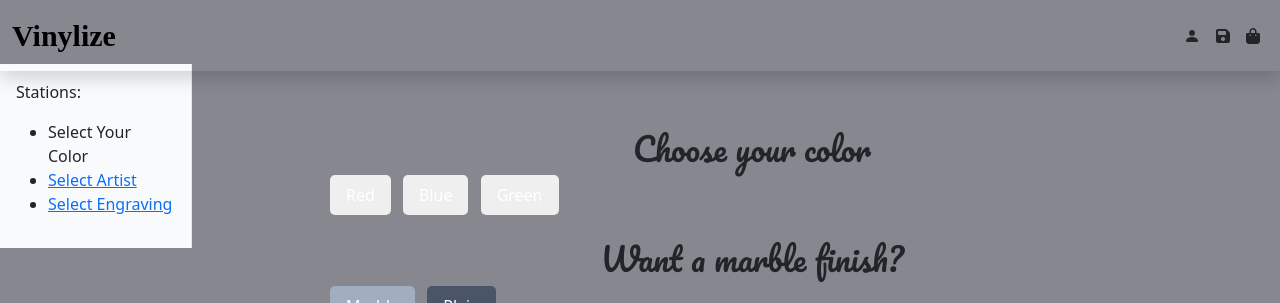
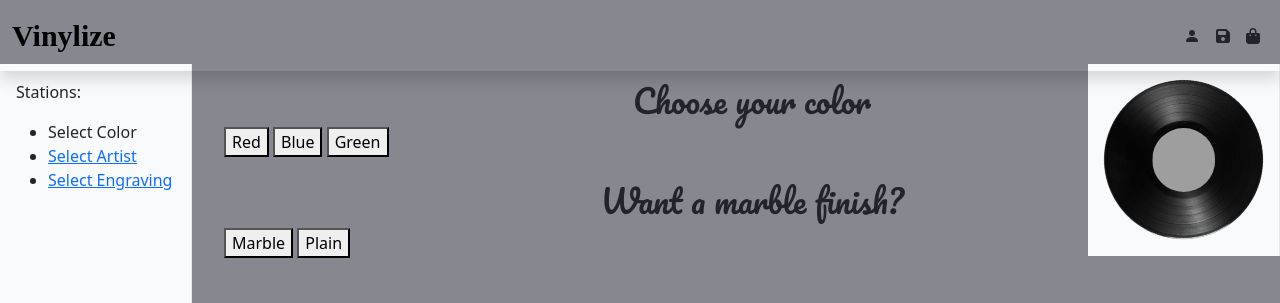
Before and after one commit to abarroso08/Vinylize, a PHP site: page /select-color.php in a window 1280 px wide. Shown: the top 303 px of the page. Run offline with PHP 8.4, Linux system fonts and the light colour scheme; grey boxes are pictures that could not be loaded.

Commit message:
Cambio CS

```diff
--- a/css/create.css
+++ b/css/create.css
@@ -72,34 +72,31 @@ h2{
 /* Fixed navigation column on the left */
 .nav-column {
      position: fixed;
-     top: 4rem; /* Adjust as needed for spacing from top */
+     float: left;
+     top: 4rem;
      left: 0;
-     width: 12rem; /* Width of the navigation column */
+     width: 12rem;
      padding: 1rem;
-     background-color: #f9fafb; /* Light gray background */
-     border-right: 1px solid #e2e8f0; /* Optional border for separation */
+     background-color: #f9fafb;
+     border-right: 1px solid #e2e8f0;
+     height: calc(100vh - 4rem); /* Full height minus top padding */
+     overflow-y: auto; /* Scroll if content overflows */
  }
 
  /* Content area with margin to avoid overlap with nav column */
- .content-area {
+ .content-area-station {
      margin-left: 14rem; /* Adds space on the left to accommodate the fixed column */
  }
 
- /* Button styling */
- .color-buttons button,
- .finish-buttons button {
-     padding: 0.5rem 1rem;
-     margin-right: 0.5rem;
-     border: none;
-     border-radius: 5px;
-     color: white;
-     cursor: pointer;
+ .vinyl-view{
+     position: fixed;
+     float: right;
+     top: 4rem;
+     right: 0;
+     width: 12rem;
+     padding: 1rem;
+     background-color: #f9fafb;
+     border-right: 1px solid #e2e8f0;
+     height: calc(100vh - 4rem); /* Full height minus top padding */
+     overflow-y: auto; /* Scroll if content overflows */
  }
-
- .finish-buttons button.active {
-     background-color: #4a5568; /* Gray for default active Plain button */
- }
-
- .finish-buttons button:not(.active) {
-     background-color: #a0aec0; /* Lighter gray for inactive */
- }
--- a/select-color.php
+++ b/select-color.php
@@ -5,45 +5,41 @@
 <body class="d-flex flex-column min-vh-100">
      <?php include "assets/nav.php" ?>
 
-     <div class="container mx-auto mt-4 flex">
+     <div class="create-container flex">
          <!-- Left Side: Fixed Navigation Column -->
          <div class="nav-column">
              <p class="text-gray-500">Stations:</p>
              <ul class="list-disc pl-4">
-                 <li class="font-bold text-indigo-800">Select Your Color</li>
+                 <li class="font-bold text-indigo-800">Select Color</li>
                  <li><a href="select-artist.php" class="text-indigo-600">Select Artist</a></li>
                  <li><a href="select-engraving.php" class="text-indigo-600">Select Engraving</a></li>
              </ul>
          </div>
 
          <!-- Right Side Content Area -->
-         <div class="content-area ml-56 p-4">
-             <!-- Color Selection Title -->
+         <div class="content-area-station">
              <h2 class="text-2xl font-semibold mb-2">Choose your color</h2>
              <div class="color-buttons mb-4">
                  <button class="color-btn bg-red-500" data-color="red">Red</button>
                  <button class="color-btn bg-blue-500" data-color="blue">Blue</button>
                  <button class="color-btn bg-green-500" data-color="green">Green</button>
-                 <!-- Add more color buttons as needed -->
              </div>
 
-             <!-- Marble Finish Selection -->
              <h2 class="text-2xl font-semibold mb-2">Want a marble finish?</h2>
              <div class="finish-buttons mb-6">
                  <button class="finish-btn" id="marble">Marble</button>
                  <button class="finish-btn active" id="plain">Plain</button>
              </div>
+          </div>
 
-             <!-- Vinyl and Album Cover Display -->
-             <div class="flex items-center justify-center">
-                 <div class="relative">
-                     <!-- Big Circle (Vinyl) -->
-                     <img id="vinyl-display" src="images/default-vinyl.jpg" alt="Vinyl" class="w-64 h-64 rounded-full object-cover">
-                     <!-- Small Circle (Album Cover) Positioned on Top -->
-                     <img src="images/default-album.jpg" alt="Album Cover" class="w-16 h-16 rounded-full object-cover absolute top-4 right-4">
-                 </div>
-             </div>
-         </div>
+          <div class="vinyl-view" style="width:15vw;height:15vw">
+               <div class="main-container-design">
+                    <div class="vinyl-container-design">
+                         <img src="images/vinyl-black.png" alt="Current Vinyl Design" class="vinyl-left">
+                         <img src="images/kanye-circle.jpg" alt="" class="circle">
+                    </div>
+               </div>
+          </div>
      </div>
 
      <?php include "assets/footer.php" ?>
```
